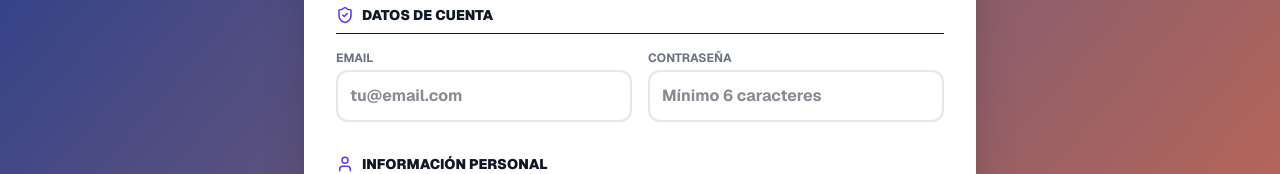
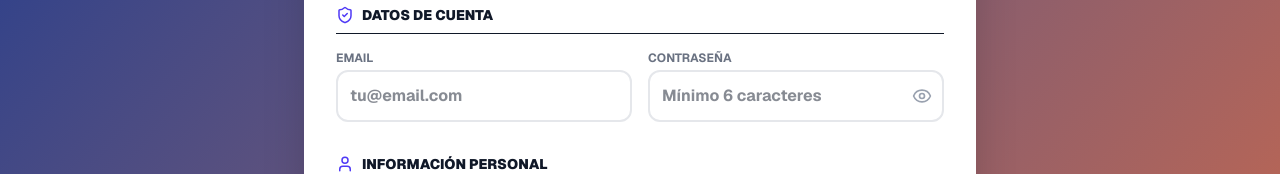
Before and after one commit to murakamifranco-code/Club-La-Cantera, a Next.js app: page /portal/register in a window 1280 px wide. Shown: the part 283-457 px from the top of the page. Built offline with nearby package versions, Linux system fonts and the light colour scheme; no server answers.

Commit message:
Solucionando el ojito de contraseña

```diff
--- a/src/app/portal/register/page.tsx
+++ b/src/app/portal/register/page.tsx
@@ -4,12 +4,11 @@ import { useState } from 'react'
 import { supabase } from '../../../lib/supabaseClient'
 import { useRouter } from 'next/navigation'
 import Link from 'next/link'
-import { Loader2, AlertCircle, ShieldCheck, X, FileText, User, HeartPulse, ShieldAlert, MapPin, Phone, Calendar } from 'lucide-react'
+import { Loader2, AlertCircle, ShieldCheck, X, FileText, User, HeartPulse, ShieldAlert, MapPin, Phone, Calendar, Eye, EyeOff } from 'lucide-react'
 
 export default function Register() {
   const router = useRouter()
 
-  // ESTADO COMPLETO (Con la corrección de phone incluida)
   const [formData, setFormData] = useState({
       email: '', password: '', name: '', dni: '', phone: '',
       birth_date: '', address: '', gender: '',
@@ -18,8 +17,8 @@ export default function Register() {
 
   const [loading, setLoading] = useState(false)
   const [error, setError] = useState<string | null>(null)
+  const [showPassword, setShowPassword] = useState(false) // Nuevo estado para el ojito
 
-  // ESTADOS LEGALES
   const [acceptedTerms, setAcceptedTerms] = useState(false)
   const [showTermsModal, setShowTermsModal] = useState(false)
 
@@ -35,7 +34,6 @@ export default function Register() {
     setLoading(true)
 
     try {
-      // 1. Crear usuario en Auth
       const { data: authData, error: authError } = await supabase.auth.signUp({
         email: formData.email,
         password: formData.password,
@@ -44,7 +42,6 @@ export default function Register() {
       if (authError) throw authError
 
       if (authData.user) {
-        // 2. Crear perfil COMPLETO en tabla 'users'
         const { error: profileError } = await supabase.from('users').insert({
           id: authData.user.id,
           email: formData.email,
@@ -55,7 +52,6 @@ export default function Register() {
           status: 'active',
           account_balance: 0,
           terms_accepted_at: new Date().toISOString(),
-          // GUARDAMOS TODOS LOS DATOS NUEVOS
           birth_date: formData.birth_date,
           address: formData.address,
           gender: formData.gender,
@@ -77,7 +73,6 @@ export default function Register() {
   }
 
   return (
-    // AQUÍ ESTÁ EL CAMBIO DE FONDO (Gradiente Azul a Naranja)
     <div className="min-h-screen flex items-center justify-center bg-gradient-to-br from-blue-900 to-orange-500 p-4 font-sans py-12">
 
       <div className="bg-white rounded-3xl shadow-2xl p-8 w-full max-w-2xl animate-in zoom-in-95 duration-300">
@@ -99,7 +94,6 @@ export default function Register() {
 
         <form onSubmit={handleSubmit} className="space-y-8">
 
-          {/* SECCIÓN 1: DATOS DE CUENTA */}
           <div className="space-y-4">
               <h3 className="flex items-center gap-2 font-black text-gray-900 uppercase text-sm border-b pb-2 mb-4">
                   <ShieldCheck size={18} className="text-indigo-600"/> Datos de Cuenta
@@ -111,12 +105,27 @@ export default function Register() {
                 </div>
                 <div>
                     <label className="block text-xs font-bold text-gray-500 uppercase mb-1">Contraseña</label>
-                    <input type="password" required className="w-full p-3 border-2 border-gray-200 rounded-xl focus:border-indigo-500 outline-none font-bold text-gray-900" placeholder="Mínimo 6 caracteres" value={formData.password} onChange={(e) => setFormData({...formData, password: e.target.value})} />
+                    <div className="relative">
+                        <input
+                            type={showPassword ? "text" : "password"}
+                            required
+                            className="w-full p-3 border-2 border-gray-200 rounded-xl focus:border-indigo-500 outline-none font-bold text-gray-900 pr-12"
+                            placeholder="Mínimo 6 caracteres"
+                            value={formData.password}
+                            onChange={(e) => setFormData({...formData, password: e.target.value})}
+                        />
+                        <button
+                            type="button"
+                            onClick={() => setShowPassword(!showPassword)}
+                            className="absolute right-3 top-1/2 -translate-y-1/2 text-gray-400 hover:text-indigo-600 transition-colors"
+                        >
+                            {showPassword ? <EyeOff size={20} /> : <Eye size={20} />}
+                        </button>
+                    </div>
                 </div>
               </div>
           </div>
 
-          {/* SECCIÓN 2: DATOS PERSONALES */}
           <div className="space-y-4">
               <h3 className="flex items-center gap-2 font-black text-gray-900 uppercase text-sm border-b pb-2 mb-4 mt-8">
                   <User size={18} className="text-indigo-600"/> Información Personal
@@ -156,7 +165,6 @@ export default function Register() {
               </div>
           </div>
 
-          {/* SECCIÓN 3: EMERGENCIA Y SALUD */}
           <div className="space-y-4 bg-red-50 p-4 rounded-xl border border-red-100">
               <h3 className="flex items-center gap-2 font-black text-red-700 uppercase text-sm border-b border-red-200 pb-2 mb-4">
                   <ShieldAlert size={18} className="text-red-600"/> Emergencia y Salud
@@ -177,7 +185,6 @@ export default function Register() {
               </div>
           </div>
 
-          {/* CHECKBOX LEGAL */}
           <div className="flex items-start gap-3 bg-gray-100 p-4 rounded-xl border border-gray-200">
               <input id="terms" type="checkbox" checked={acceptedTerms} onChange={(e) => setAcceptedTerms(e.target.checked)} className="w-6 h-6 text-indigo-600 border-gray-300 rounded focus:ring-indigo-500 cursor-pointer mt-1" />
               <div className="text-sm">
@@ -199,7 +206,6 @@ export default function Register() {
         </div>
       </div>
 
-      {/* MODAL DE TÉRMINOS */}
       {showTermsModal && (
         <div className="fixed inset-0 z-50 flex items-center justify-center bg-black/70 p-4 backdrop-blur-sm animate-in fade-in">
             <div className="bg-white w-full max-w-lg rounded-2xl shadow-2xl overflow-hidden flex flex-col max-h-[80vh]">
```
